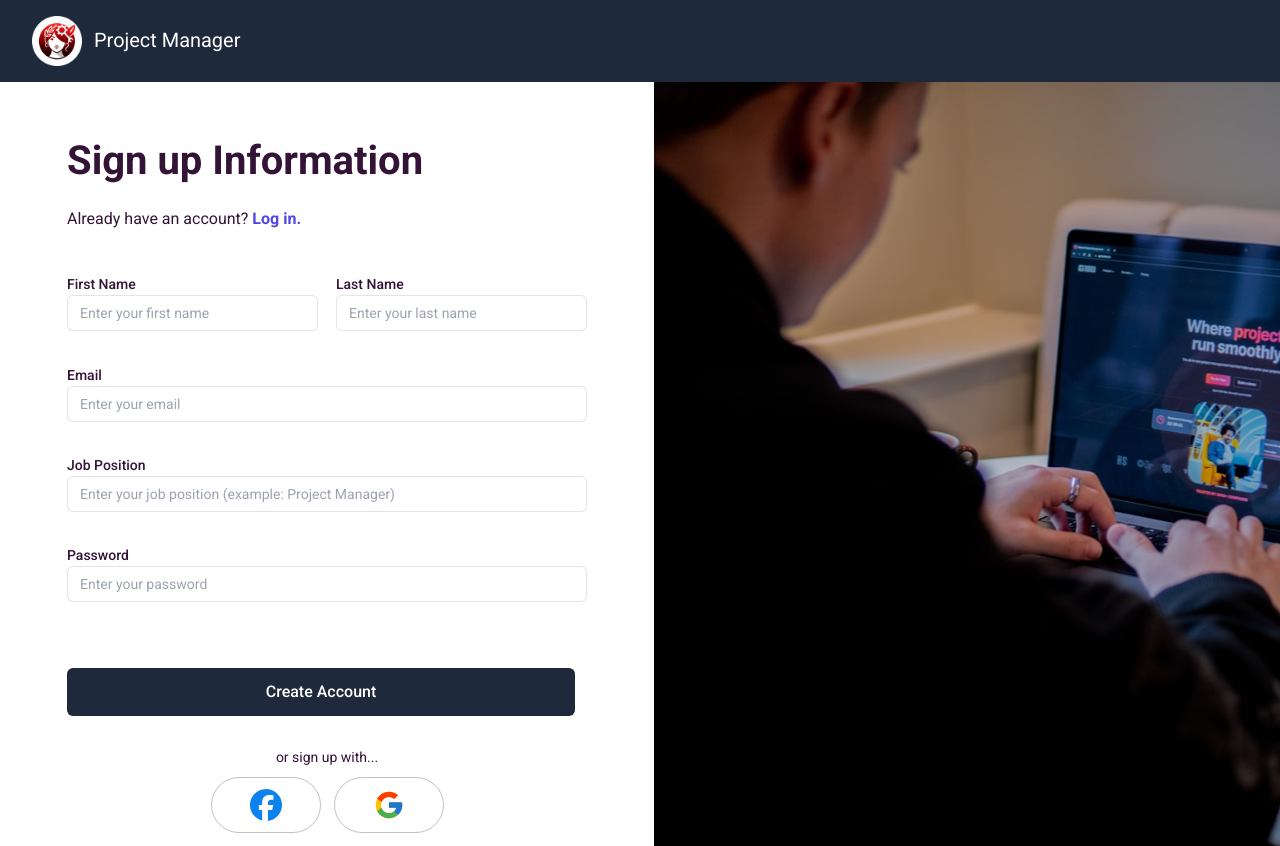
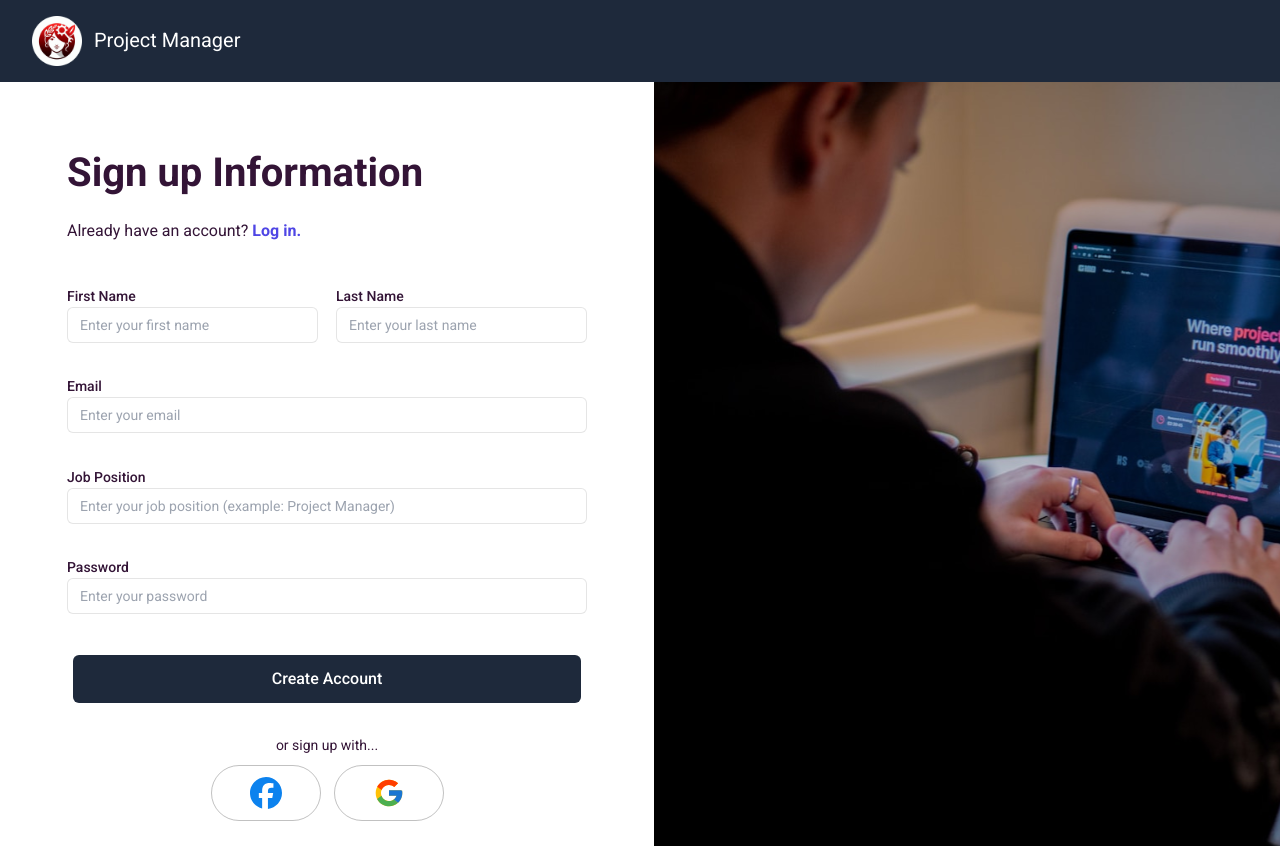
Before and after one commit to amiranda1911/project-manager-v2, a React (Vite) app: page /register in a window 1280 px wide. Shown: the top 846 px of the page. Built offline with nearby package versions, Linux system fonts and the light colour scheme.

Commit message:
style:fix signUp button alignment

```diff
--- a/src/Components/FormSignUp.tsx
+++ b/src/Components/FormSignUp.tsx
@@ -196,7 +196,7 @@ const FormSignUp: React.FC = () => {
             </p>
         )}
 
-        <div className=" mt-[1.413rem] mb-[1.313rem] md:mt-[2rem] md:mb-[1.938rem]">
+        <div className="mx-auto mt-[0.2rem] mb-[1.4rem] md:mt-[0.5rem] md:mb-[2rem]">
         <FormButtons buttonText={loading ? 'Creating...' : 'Create Account'} loading={loading}/>
         </div>
         {error && <p>{error}</p>}
```
